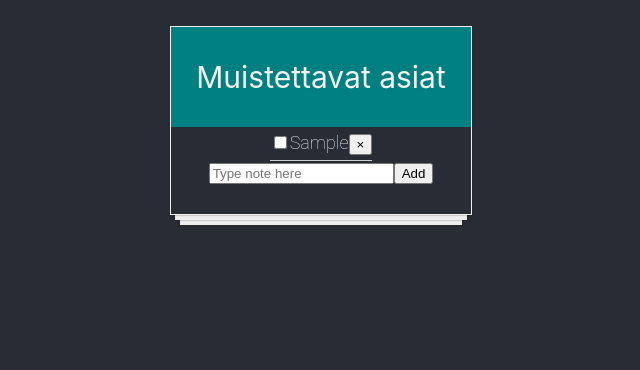
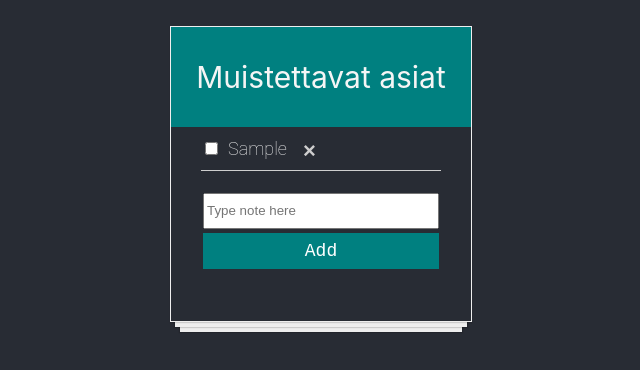
Before and after one commit to saijalatvakangas/notepad, a React (Create React App) app: page / in a window 1280 px wide. Both pictures are taken after typing "Sample" into the empty fields and a click on the button "Add". Shown: the top 370 px of the page, without its empty margins (319-959 px from the left). Built offline with nearby package versions, Linux system fonts and the light colour scheme.

Commit message:
apply new styles

```diff
--- a/src/index.css
+++ b/src/index.css
@@ -32,17 +32,64 @@ body {
   display: flex;
   justify-content: center;
   align-items: center;
+  text-align: center;
   font-weight: 400;
 }
 
 .list-item {
   display: flex;
   justify-content: flex-start;
-  align-items: baseline;
-  margin: auto;
+  align-items: center;
   padding: 5px 0;
-  max-width: 100%;
+  width: 80%;
   border-bottom: 1px solid #cecece;
   font-family: 'Roboto', sans-serif;
   font-weight: 100;
 }
+
+.list-box {
+  margin-right: 10px;
+}
+
+.add-form{
+  width: 80%;
+  margin: 20px auto;
+  display: flex;
+  flex-wrap: wrap;
+  justify-content: center;
+}
+
+.add-form > input {
+  flex: 2 0 40%;
+  height: 30px;
+  margin: 2px;
+}
+
+.add-form > button {
+  flex: 1 0 20%;
+  border: none;
+  height: 2em;
+  font-family: VT323, monospace;
+  font-size: 18px;
+  color: white;
+  background: teal;
+  margin: 2px;
+  cursor: pointer;
+}
+
+.delete {
+  margin-left: 10px;
+  background-color: #282c34;
+  color: #cecece;
+  font-weight: bold;
+  font-size: 22px;
+  margin-top: 5px;
+  cursor: pointer;
+  text-decoration: none;
+  border-style: none;
+}
+
+.delete:hover {
+  text-decoration: none;
+  color:#FF0000;
+}
```
